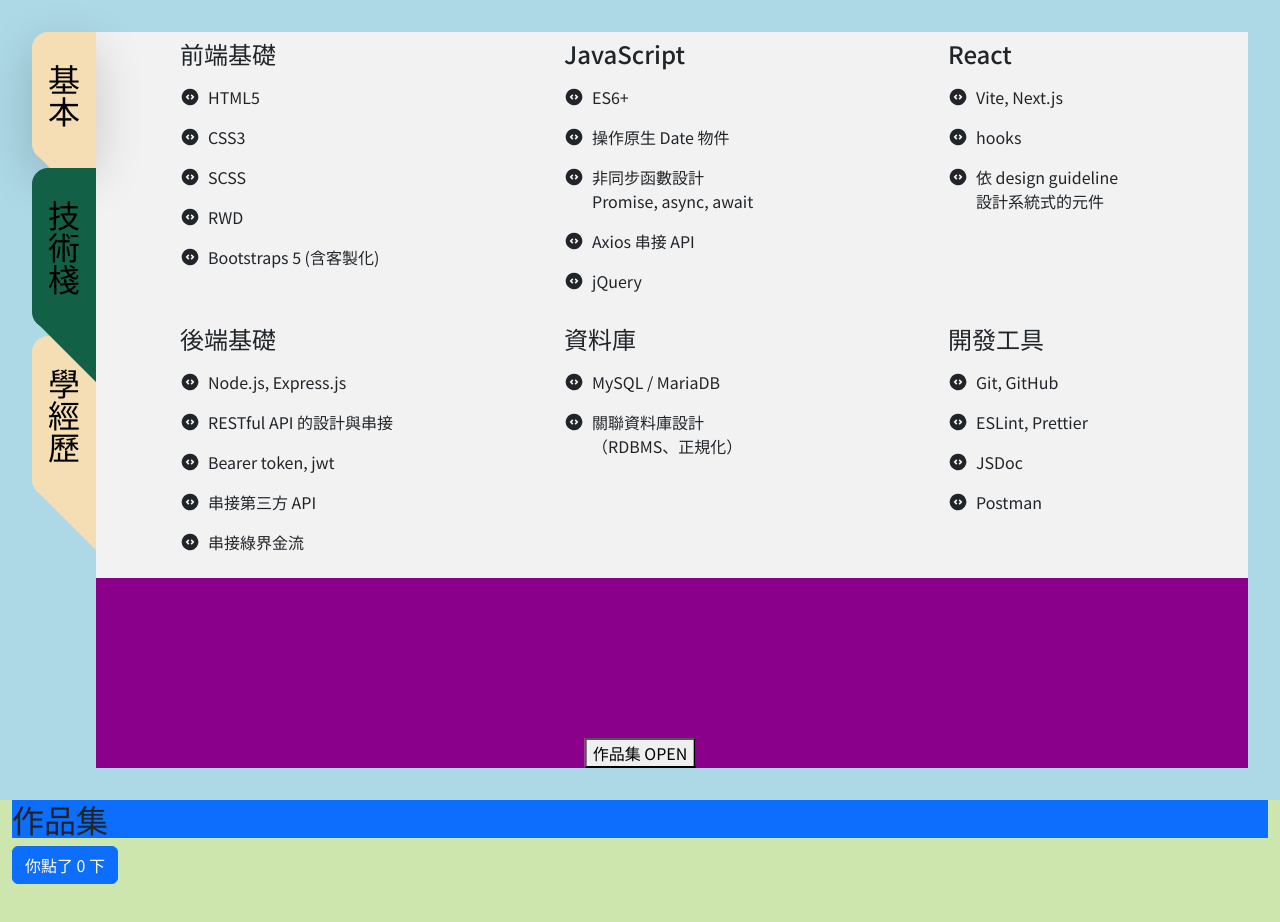
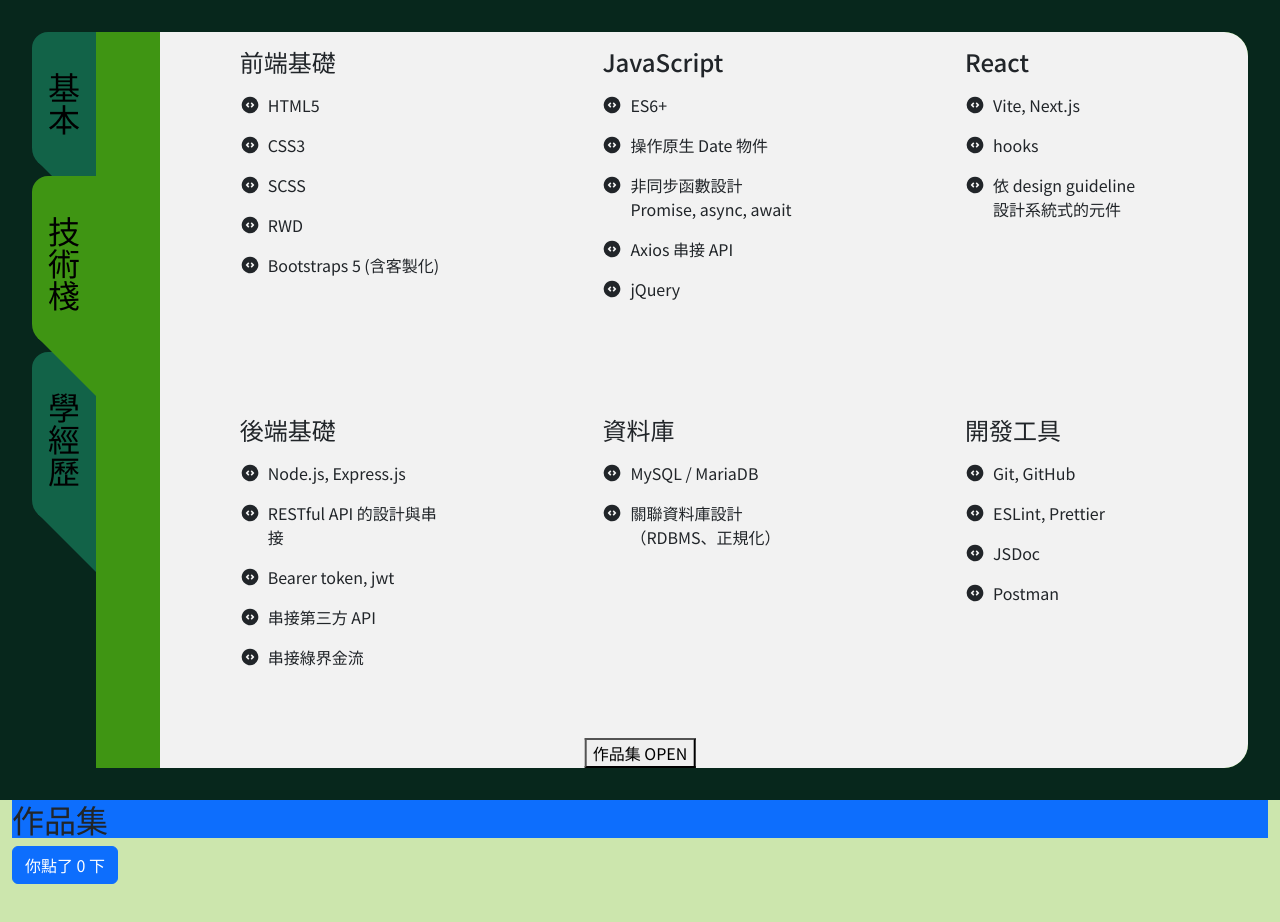
Before and after one commit to RediChen/portfolio_vite, a React (Vite) app: page / in a window 1280 px wide. Both pictures are taken after a click on the button "技術棧". Shown: the top 922 px of the page. Built offline with nearby package versions, Linux system fonts and the light colour scheme.

Commit message:
更新樣式

```diff
--- a/src/App.module.scss
+++ b/src/App.module.scss
@@ -15,7 +15,7 @@
 
 .panel_1 {
 	padding: 5rem;
-	background-color: lightblue;
+	background-color: hsl(160, 69%, 9%);
 	top: 0;
 
 	@include rwd-above("lg") {
--- a/src/panel-main/2-skills/skill.jsx
+++ b/src/panel-main/2-skills/skill.jsx
@@ -1,7 +1,7 @@
 import { TbCodeCircleFilled } from "react-icons/tb";
 import s from './skill.module.scss';
 
-export default function Skill() {
+const Skill = () => {
   const list = [
     [
       '前端基礎',
@@ -48,7 +48,8 @@ export default function Skill() {
   ];
 
   return (
-    <article className="row row-cols-1 row-cols-md-2 row-cols-lg-3 mw-100 m-0">
+    <article className={['h-100', s.container].join(' ')}>
+      <div className="row row-cols-1 row-cols-md-2 row-cols-lg-3 mw-100 h-100 m-0">
         {list.map((arr, i) => (
           <div key={i} className={["col", s.tile].join(' ')}>
             <div className={s.membrane}>
@@ -64,6 +65,9 @@ export default function Skill() {
             </div>
           </div>
         ))}
+      </div>
     </article>
   )
 }
+
+export default Skill;
--- a/src/panel-main/2-skills/skill.module.scss
+++ b/src/panel-main/2-skills/skill.module.scss
@@ -1,9 +1,10 @@
 .tile {
 	background-color: #f2f2f2;
-	transition: background-color 0.4s;
+	transition: background-color 0.4s, box-shadow 0.4s;
 
 	&:hover {
-		background-color: bisque;
+		background-color: hsl(160, 60%, 95%);
+		box-shadow: inset 0 0 5rem hsl(160, 60%, 85%);
 	}
 }
 
@@ -13,7 +14,7 @@
 }
 
 .membrane {
-	padding-top: 0.5rem;
+	padding-top: 1rem;
 	height: 100%;
 	margin-inline: auto;
 	width: clamp(6rem, 60%, 100%);
--- a/src/panel-main/MainPanel.jsx
+++ b/src/panel-main/MainPanel.jsx
@@ -4,33 +4,43 @@ import Skill from './2-skills/skill';
 
 export default function Panel() {
   const [tabNum, setTabNum] = useState(1);
+  const [hoverNum, setHoverNum] = useState(0);
 
   return (
     <section className="h-100">
       <div className="h-100 d-flex flex-row">
         <div className={s.bookmarkWrap}>
           <button
-            className={['shadow-lg', s.bookmark, tabNum === 1 ? s.active : ''].join(' ')}
-            onClick={() => setTabNum(1)}>
+            className={[s.bookmark, tabNum === 1 ? s.active : ''].join(' ')}
+            onClick={() => setTabNum(1)}
+            onMouseEnter={() => setHoverNum(1)}
+            onMouseLeave={() => setHoverNum(0)}
+          >
             基本
           </button>
           <button
             className={[s.bookmark, tabNum === 2 ? s.active : ''].join(' ')}
-            onClick={() => setTabNum(2)}>
+            onClick={() => setTabNum(2)}
+            onMouseEnter={() => setHoverNum(2)}
+            onMouseLeave={() => setHoverNum(0)}
+          >
             技術棧
           </button>
           <button
             className={[s.bookmark, tabNum === 3 ? s.active : ''].join(' ')}
-            onClick={() => setTabNum(3)}>
+            onClick={() => setTabNum(3)}
+            onMouseEnter={() => setHoverNum(3)}
+            onMouseLeave={() => setHoverNum(0)}
+          >
             學經歷
           </button>
         </div>
-        <div className={s.main}>
+        <div className={[s.main, hoverNum === tabNum ? s.active : ''].join(' ')}>
           {tabNum === 1 && (
             <article>11111</article>
           )}
           {tabNum === 2 && (
-            <Skill />
+            <Skill hoverNum={hoverNum} />
           )}
           {tabNum === 3 && (
             <article>33333</article>
--- /dev/null
+++ b/src/panel-main/color.scss
@@ -0,0 +1,4 @@
+$normal: hsl(160, 69%, 23%);
+$normal-hover: hsl(160, 69%, 26%);
+$active: hsl(100, 77%, 33%);
+$active-hover: hsl(100, 69%, 38%);
--- a/src/panel-main/index.module.scss
+++ b/src/panel-main/index.module.scss
@@ -1,4 +1,5 @@
 @import "../style/";
+@import "./color.scss";
 
 .bookmarkWrap {
 	display: flex;
@@ -7,15 +8,15 @@
 }
 .bookmark {
 	$w: 4rem;
-	$green: rgb(18, 97, 71);
 
-	padding-inline: 2rem;
+	padding-inline: 2.5rem 2rem;
 	width: $w;
 	font-size: 2rem;
 	border: none;
-	background-color: wheat;
+	background-color: $normal;
 	writing-mode: vertical-rl;
-	border-radius: 1rem 0 0 1rem;
+	border-radius: 1rem 0 0 1.25rem;
+	transition: background-color 0.4s;
 	position: relative;
 
 	&::after {
@@ -24,19 +25,36 @@
 		width: 0;
 		height: 0;
 		right: 0;
-		bottom: calc(10px - #{$w});
+		bottom: calc(12px - #{$w});
 		border: calc(#{$w} / 2 - 3px) solid transparent;
-		border-top-color: wheat;
-		border-right-color: wheat;
+		border-top-color: $normal;
+		border-right-color: $normal;
+		transition: border-color 0.4s;
+	}
+
+	&:hover {
+		background-color: $normal-hover;
+		&::after {
+			border-top-color: $normal-hover;
+			border-right-color: $normal-hover;
+		}
 	}
 
 	&.active {
-		background-color: $green;
+		background-color: $active;
 
 		&::after {
-			border-top-color: $green;
-			border-right-color: $green;
+			border-top-color: $active;
+			border-right-color: $active;
 			z-index: 3;
+		}
+
+		&:hover {
+			background-color: $active-hover;
+			&::after {
+				border-top-color: $active-hover;
+				border-right-color: $active-hover;
+			}
 		}
 	}
 }
@@ -44,5 +62,13 @@
 .main {
 	flex-grow: 1;
 	min-height: 100%;
-	background-color: darkmagenta;
+	background-color: $active;
+	padding-left: 5vw;
+	transition: background-color 0.4s;
+	border-radius: 0 1.5rem 1.5rem 0;
+	overflow: hidden;
+
+	&.active {
+		background-color: $active-hover;
+	}
 }
```
Lines whose indentation alone changed are shown as unchanged.
